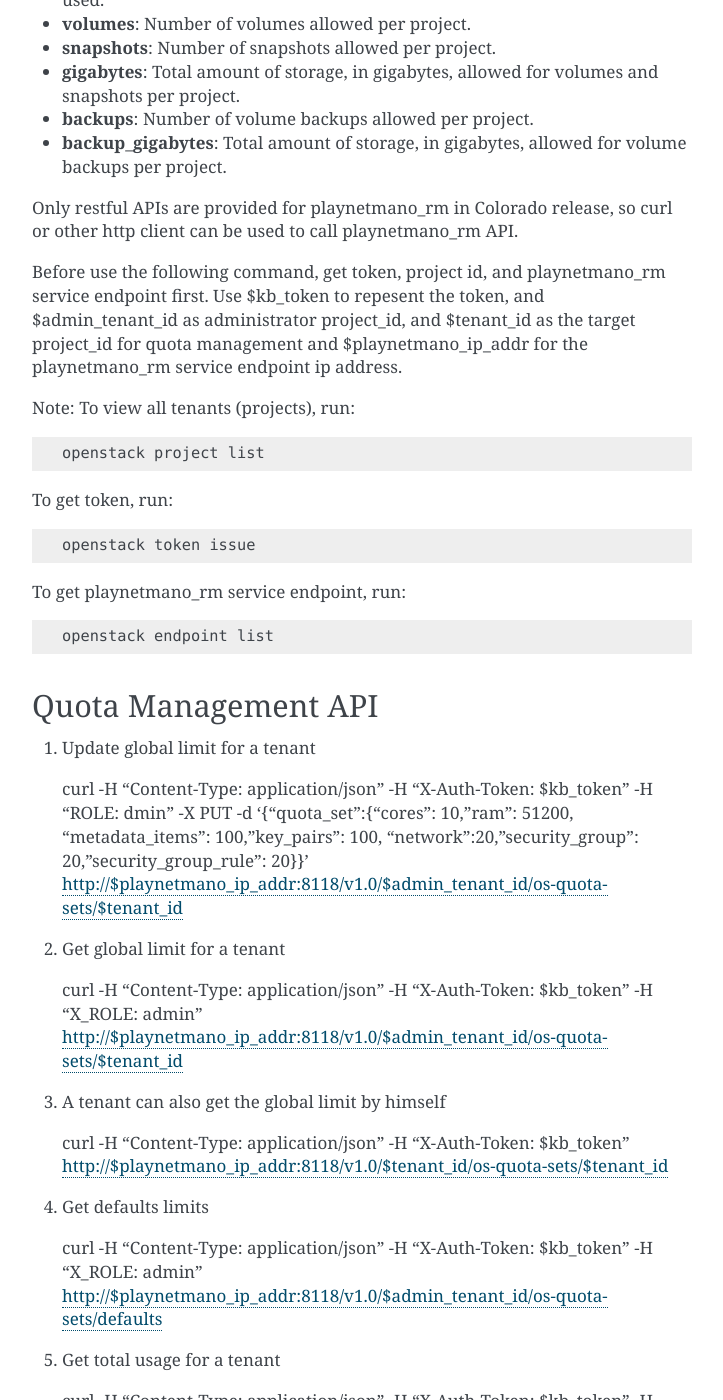
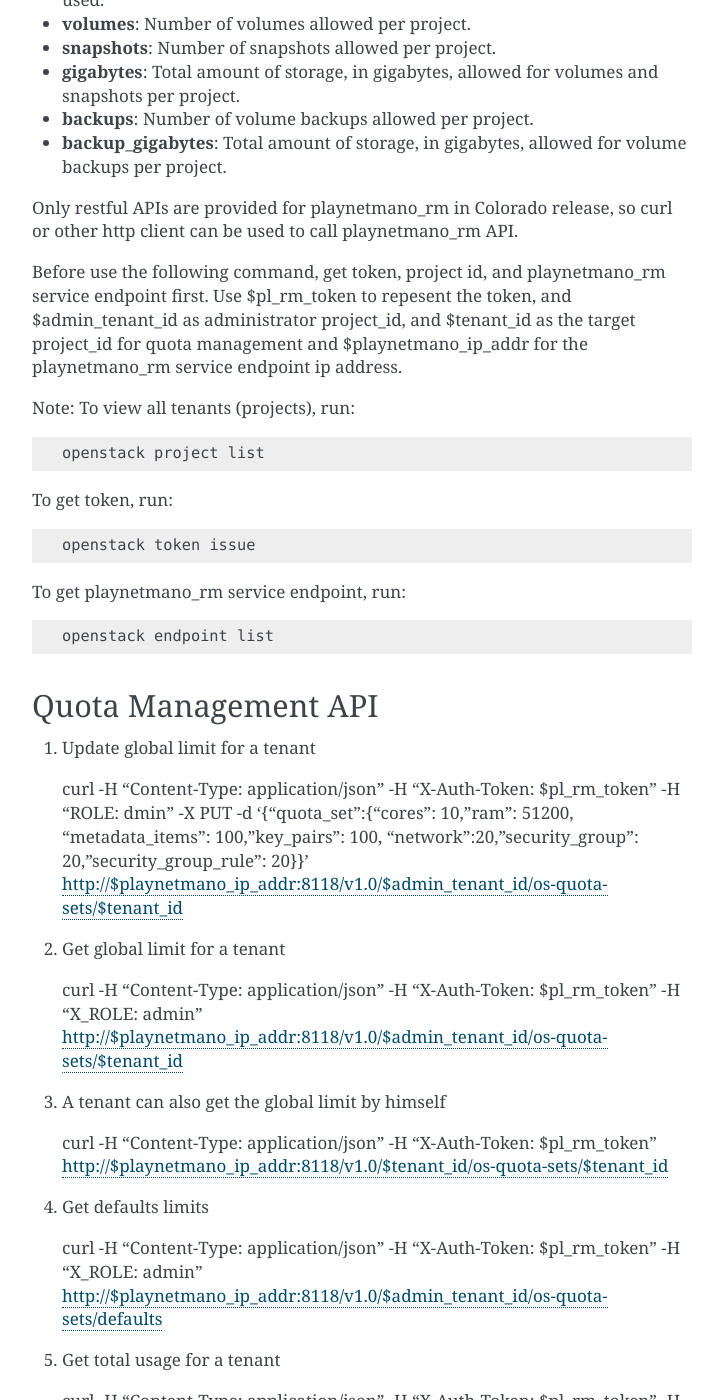
Before and after one commit to rickyhai11/black_hole_v1, a Sphinx documentation site: the page built from doc/source/usage.rst, in a window 1280 px wide and 1400 px high, scrolled down 929 px. Shown: the whole window, without its empty margins (388-1111 px from the left). Built offline with Sphinx 7.4.7, drawn with Linux system fonts in a browser that asks for light colours; some of the changed text lies outside the part shown.

```diff
--- a/doc/source/usage.rst
+++ b/doc/source/usage.rst
@@ -51,7 +51,7 @@ Only restful APIs are provided for playnetmano_rm in Colorado release, so curl o
 other http client can be used to call playnetmano_rm API.
 
 Before use the following command, get token, project id, and playnetmano_rm service
-endpoint first. Use $kb_token to repesent the token, and $admin_tenant_id as
+endpoint first. Use $pl_rm_token to repesent the token, and $admin_tenant_id as
 administrator project_id, and $tenant_id as the target project_id for quota
 management and $playnetmano_ip_addr for the playnetmano_rm service endpoint ip address.
 
@@ -81,7 +81,7 @@ Quota Management API
 
    curl \
    -H "Content-Type: application/json" \
-   -H "X-Auth-Token: $kb_token" \
+   -H "X-Auth-Token: $pl_rm_token" \
    -H  "ROLE: dmin" \
    -X PUT \
    -d '{"quota_set":{"cores": 10,"ram": 51200, "metadata_items": 100,"key_pairs": 100, "network":20,"security_group": 20,"security_group_rule": 20}}' \
@@ -91,7 +91,7 @@ Quota Management API
 
    curl \
    -H "Content-Type: application/json" \
-   -H "X-Auth-Token: $kb_token" \
+   -H "X-Auth-Token: $pl_rm_token" \
    -H  "X_ROLE: admin" \
    http://$playnetmano_ip_addr:8118/v1.0/$admin_tenant_id/os-quota-sets/$tenant_id
 
@@ -99,14 +99,14 @@ Quota Management API
 
    curl \
    -H "Content-Type: application/json" \
-   -H "X-Auth-Token: $kb_token" \
+   -H "X-Auth-Token: $pl_rm_token" \
    http://$playnetmano_ip_addr:8118/v1.0/$tenant_id/os-quota-sets/$tenant_id
 
 4. Get defaults limits
 
    curl \
    -H "Content-Type: application/json" \
-   -H "X-Auth-Token: $kb_token" \
+   -H "X-Auth-Token: $pl_rm_token" \
    -H  "X_ROLE: admin" \
    http://$playnetmano_ip_addr:8118/v1.0/$admin_tenant_id/os-quota-sets/defaults
 
@@ -114,7 +114,7 @@ Quota Management API
 
    curl \
    -H "Content-Type: application/json" \
-   -H "X-Auth-Token: $kb_token" \
+   -H "X-Auth-Token: $pl_rm_token" \
    -H  "X_ROLE: admin" \
    -X GET \
    http://$playnetmano_ip_addr:8118/v1.0/$admin_tenant_id/os-quota-sets/$tenant_id/detail
@@ -123,7 +123,7 @@ Quota Management API
 
    curl \
    -H "Content-Type: application/json" \
-   -H "X-Auth-Token: $kb_token" \
+   -H "X-Auth-Token: $pl_rm_token" \
    -X GET \
    http://$playnetmano_ip_addr:8118/v1.0/$tenant_id/os-quota-sets/$tenant_id/detail
 
@@ -131,7 +131,7 @@ Quota Management API
 
    curl \
    -H "Content-Type: application/json" \
-   -H "X-Auth-Token: $kb_token" \
+   -H "X-Auth-Token: $pl_rm_token" \
    -H  "X_ROLE: admin" \
    -X PUT \
    http://$playnetmano_ip_addr:8118/v1.0/$admin_tenant_id/os-quota-sets/$tenant_id/sync
@@ -141,7 +141,7 @@ Quota Management API
 
    curl \
    -H "Content-Type: application/json" \
-   -H "X-Auth-Token: $kb_token" \
+   -H "X-Auth-Token: $pl_rm_token" \
    -H  "X_ROLE: admin" \
    -X DELETE \
    -d '{"quota_set": [ "cores", "ram"]}' \
@@ -151,7 +151,7 @@ Quota Management API
 
   curl \
   -H "Content-Type: application/json" \
-  -H "X-Auth-Token: $kb_token" \
+  -H "X-Auth-Token: $pl_rm_token" \
   -H  "X_ROLE: admin" \
   -X DELETE \
   http://$playnetmano_ip_addr:8118/v1.0/$admin_tenant_id/os-quota-sets/$tenant_id
@@ -164,7 +164,7 @@ Quota Class API
 
    curl \
    -H "Content-Type: application/json" \
-   -H "X-Auth-Token: $kb_token" \
+   -H "X-Auth-Token: $pl_rm_token" \
    -H  "ROLE: dmin" \
    -X PUT \
    -d '{"quota_class_set":{"cores": 100, "network":50,"security_group": 50,"security_group_rule": 50}}' \
@@ -174,7 +174,7 @@ Quota Class API
 
    curl \
    -H "Content-Type: application/json" \
-   -H "X-Auth-Token: $kb_token" \
+   -H "X-Auth-Token: $pl_rm_token" \
    -H  "X_ROLE: admin" \
    http://$playnetmano_ip_addr:8118/v1.0/$admin_tenant_id/os-quota-class-sets/default
 
@@ -182,7 +182,7 @@ Quota Class API
 
    curl \
    -H "Content-Type: application/json" \
-   -H "X-Auth-Token: $kb_token" \
+   -H "X-Auth-Token: $pl_rm_token" \
    -H  "ROLE: dmin" \
    -X DELETE \
    http://$playnetmano_ip_addr:8118/v1.0/$admin_tenant_id/os-quota-class-sets/default
```
Also changed, not shown: installation/README.rst (renamed from devstack/README.rst), 7 other files.
